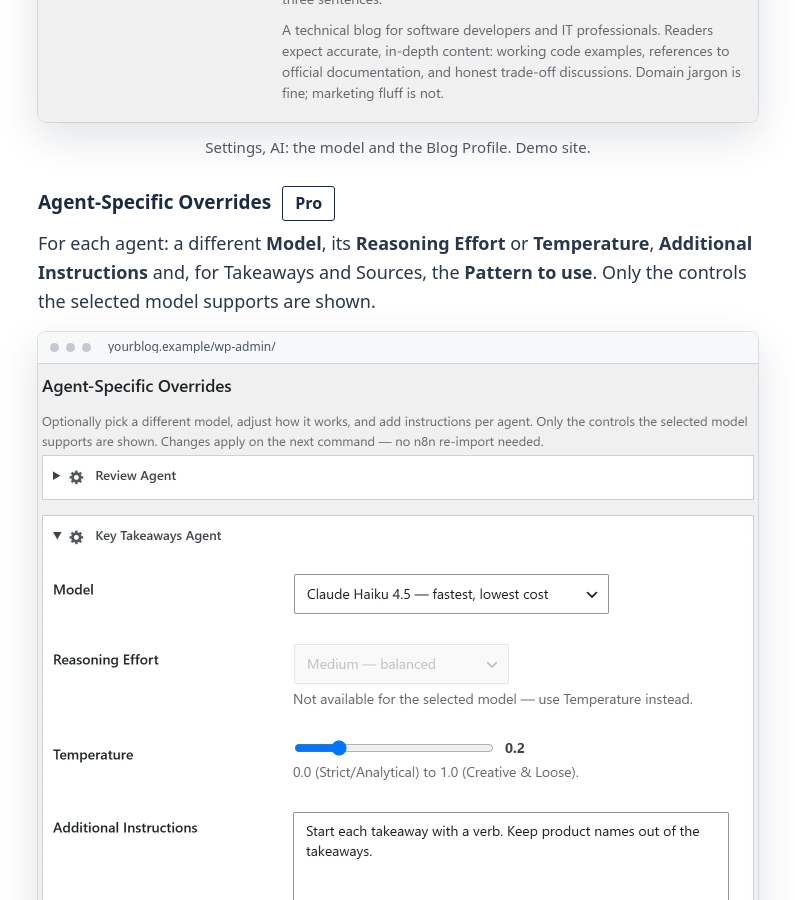
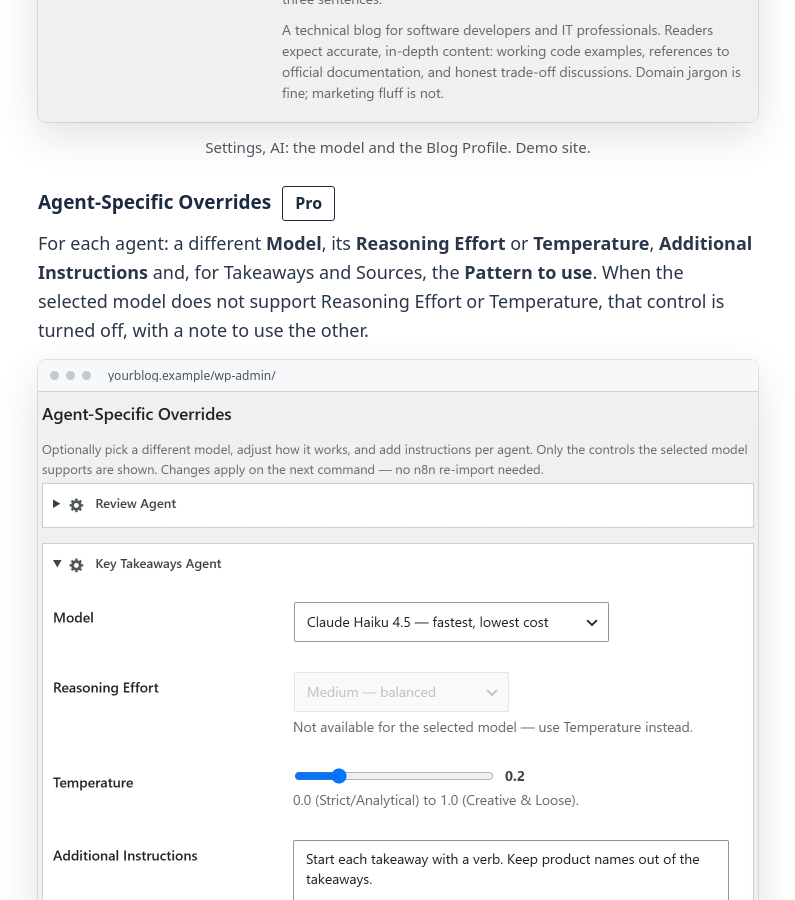
Before and after one commit to vincentheimann/postquality.com, a Jekyll site: the page built from features.md, in a window 1280 px wide and 900 px high, scrolled down 7662 px. Shown: the whole window, without its empty margins (90-885 px from the left). Built offline with Jekyll 4.4.1, drawn with Linux system fonts in a browser that asks for light colours.

Commit message:
fix(docs): phone crops only where the screen fits a phone, a true Overrides sentence, Pro marked in Using it
Review pass 1 (owner decision 2026-11-03): the six Post Reviews sections, AI
and Roles show their desktop capture on phones; their 8 phone crops (16
files) are removed, 5 stay. The Overrides paragraph says what its capture
shows: an unsupported control is turned off, with a note. The docs' Insert
into Post bullet marks Sources and the pattern as Pro. README: the drift
rule binds both pages; the Captures paragraph counts 13 desktop captures
and 5 phone crops.

Co-Authored-By: Claude Opus 5.5 <noreply@anthropic.com>

```diff
--- a/features.md
+++ b/features.md
@@ -34,37 +34,37 @@ What each part of Post Quality Manager does: the commands you run from Post Revi
 
 A score on four pillars, Structure, Readability, Engagement and Credibility, and the top edits to make. Its status follows the score: Ready to ship from 71, Needs revision from 41 to 70, Major revision at 40 or below.
 
-{% include screenshot.html src="feature-review" width="1440" height="758" phone="feature-review-phone" phone_width="762" phone_height="758" alt="A post's Review tab in Post Reviews: Needs revision, score 57; bars for Structure, Readability, Engagement and Credibility; three top edits, the first: cut the second anecdote, it delays the first instruction; buttons Open in Editor, Re-run Review and Re-run Rewrite." caption="A post's Review tab in Post Reviews. Demo posts, fictional scores." %}
+{% include screenshot.html src="feature-review" width="1440" height="758" alt="A post's Review tab in Post Reviews: Needs revision, score 57; bars for Structure, Readability, Engagement and Credibility; three top edits, the first: cut the second anecdote, it delays the first instruction; buttons Open in Editor, Re-run Review and Re-run Rewrite." caption="A post's Review tab in Post Reviews. Demo posts, fictional scores." %}
 
 ## Takeaways {#takeaways}
 
 The post's main points as a list, ready to insert into the post: three to five specific items, 25 words or fewer each. It also checks the takeaways block the post already has, if any.
 
-{% include screenshot.html src="feature-takeaways" width="1440" height="1082" phone="feature-takeaways-phone" phone_width="762" phone_height="1082" alt="A post's Takeaways tab: Needs revision, score 50; Block found and Position correct fail, the items are within the word limit and specific; one issue, the post has no Key Takeaways block; four rewritten items, the first: give each family member a private vault and share only the logins everyone needs; buttons Insert into Post and Re-run Takeaways." caption="The Takeaways tab, with Insert into Post. Demo posts, fictional scores." %}
+{% include screenshot.html src="feature-takeaways" width="1440" height="1082" alt="A post's Takeaways tab: Needs revision, score 50; Block found and Position correct fail, the items are within the word limit and specific; one issue, the post has no Key Takeaways block; four rewritten items, the first: give each family member a private vault and share only the logins everyone needs; buttons Insert into Post and Re-run Takeaways." caption="The Takeaways tab, with Insert into Post. Demo posts, fictional scores." %}
 
 ## Sources {{ pro }} {#sources}
 
 Finds the post's factual claims and checks whether each has a source, needs one or should be worded more cautiously; medical, financial and safety claims count as critical. It suggests sources you can insert at the end of the post.
 
-{% include screenshot.html src="feature-sources" width="1440" height="1428" phone="feature-sources-phone" phone_width="762" phone_height="1428" alt="A post's Sources tab: Needs revision, score 55; 3 claims, 1 sourced, 0 unsourced critical, 1 unsourced moderate, verdict needs sources; two claims without a source, one moderate and one low, each with its issue and a suggestion; three rewritten sources; buttons Insert into Post and Re-run Sources." caption="The Sources tab. Demo posts, fictional scores." %}
+{% include screenshot.html src="feature-sources" width="1440" height="1428" alt="A post's Sources tab: Needs revision, score 55; 3 claims, 1 sourced, 0 unsourced critical, 1 unsourced moderate, verdict needs sources; two claims without a source, one moderate and one low, each with its issue and a suggestion; three rewritten sources; buttons Insert into Post and Re-run Sources." caption="The Sources tab. Demo posts, fictional scores." %}
 
 ## SEO {{ pro }} {#seo}
 
 Checks the focus keyphrase and the meta description, and proposes new ones where they are weak or missing: two to four words for the keyphrase, 120 to 156 characters for the description. With Yoast SEO active, it reads the post's current ones first.
 
-{% include screenshot.html src="feature-seo" width="1440" height="914" phone="feature-seo-phone" phone_width="762" phone_height="914" alt="A post's SEO tab: Needs revision, score 55; keyphrase assessment weak, proposed keyphrase family password manager; meta description missing, a proposed one of 142 characters; button Re-run SEO." caption="The SEO tab. Demo posts, fictional scores." %}
+{% include screenshot.html src="feature-seo" width="1440" height="914" alt="A post's SEO tab: Needs revision, score 55; keyphrase assessment weak, proposed keyphrase family password manager; meta description missing, a proposed one of 142 characters; button Re-run SEO." caption="The SEO tab. Demo posts, fictional scores." %}
 
 ## Audit {{ pro }} {#audit}
 
 A review, a Takeaways check, a Sources check and an SEO check of the post in one run, scored like Review.
 
-{% include screenshot.html src="feature-audit" width="1440" height="1244" phone="feature-audit-phone" phone_width="762" phone_height="1244" alt="A post's Audit tab: Needs revision, score 58; its review part with bars for the four pillars, overall score 58 and three top edits; its takeaways part with the same checks as Takeaways and one issue." caption="The Audit tab, its review and takeaways parts. Demo posts, fictional scores." %}
+{% include screenshot.html src="feature-audit" width="1440" height="1244" alt="A post's Audit tab: Needs revision, score 58; its review part with bars for the four pillars, overall score 58 and three top edits; its takeaways part with the same checks as Takeaways and one issue." caption="The Audit tab, its review and takeaways parts. Demo posts, fictional scores." %}
 
 ## Rewrite {{ pro }} {#rewrite}
 
 Rewrites the post to improve its structure, readability and engagement while keeping its meaning, in line with your Blog Profile and Editorial Standards, and writes a new excerpt. The post is saved with the status Pending Review and the original stays in its revisions; Rewrite needs HTTPS on your site.
 
-{% include screenshot.html src="feature-rewrite" width="1440" height="740" phone="feature-rewrite-phone" phone_width="762" phone_height="740" alt="A post's History tab, newest first: Rewrite applied on November 1, 2026, then Audit 58, SEO 55, Sources 55, Takeaways 50 and Review 57, each Needs revision." caption="A post's History, a Rewrite applied on top. Demo posts, fictional scores." %}
+{% include screenshot.html src="feature-rewrite" width="1440" height="740" alt="A post's History tab, newest first: Rewrite applied on November 1, 2026, then Audit 58, SEO 55, Sources 55, Takeaways 50 and Review 57, each Needs revision." caption="A post's History, a Rewrite applied on top. Demo posts, fictional scores." %}
 
 ## Insert into Post {#insert-into-post}
 
@@ -86,13 +86,13 @@ Your plan, and the n8n webhook address and token, which you set on the n8n Workf
 
 The **Default Model** every agent uses, and your **Blog Profile** and **Editorial Standards**: a preset, or your own text under Custom, sent with your commands so reviews and rewrites fit your site. A table shows what each agent sends; a change applies on the next command, with no n8n re-import.
 
-{% include screenshot.html src="feature-ai" width="1440" height="1668" phone="feature-ai-phone" phone_width="772" phone_height="2156" alt="Settings, AI tab: AI Model with the Default Model Claude Sonnet 4.6; AI Prompts & Context with the Agnostic Scoring Framework note and the Blog Profile set to Technical / IT Blog, its preset text shown below." caption="Settings, AI: the model and the Blog Profile. Demo site." %}
+{% include screenshot.html src="feature-ai" width="1440" height="1668" alt="Settings, AI tab: AI Model with the Default Model Claude Sonnet 4.6; AI Prompts & Context with the Agnostic Scoring Framework note and the Blog Profile set to Technical / IT Blog, its preset text shown below." caption="Settings, AI: the model and the Blog Profile. Demo site." %}
 
 ### Agent-Specific Overrides {{ pro }} {#agent-specific-overrides}
 
-For each agent: a different **Model**, its **Reasoning Effort** or **Temperature**, **Additional Instructions** and, for Takeaways and Sources, the **Pattern to use**. Only the controls the selected model supports are shown.
+For each agent: a different **Model**, its **Reasoning Effort** or **Temperature**, **Additional Instructions** and, for Takeaways and Sources, the **Pattern to use**. When the selected model does not support Reasoning Effort or Temperature, that control is turned off, with a note to use the other.
 
-{% include screenshot.html src="feature-overrides" width="1440" height="1428" phone="feature-overrides-phone" phone_width="772" phone_height="1414" alt="Agent-Specific Overrides, the Key Takeaways Agent open: Model Claude Haiku 4.5, Reasoning Effort not available for that model, Temperature 0.2, two sentences of Additional Instructions, Pattern to use set to a pattern named Key takeaways box." caption="Agent-Specific Overrides for the Key Takeaways Agent. Demo site." %}
+{% include screenshot.html src="feature-overrides" width="1440" height="1428" phone="feature-overrides-phone" phone_width="772" phone_height="1414" alt="The Key Takeaways Agent open in Agent-Specific Overrides: Model Claude Haiku 4.5, Reasoning Effort not available for that model, Temperature 0.2, two sentences of Additional Instructions, Pattern to use set to a pattern named Key takeaways box." caption="Agent-Specific Overrides for the Key Takeaways Agent. Demo site." %}
 
 ## Automation {{ pro }} {#automation}
 
@@ -110,4 +110,4 @@ The **Monthly Quota**: how many manual AI actions each Author may run a month, 2
 
 What each WordPress role can do in the plugin: **View reviews**, **Run Review and Key Takeaways**, **Run paid agents**, **Manage agents** and **Manage settings**, applied to every user with that role. Roles that run the whole site, such as Administrator, keep everything, and a role with **Run paid agents** is not subject to the monthly quota.
 
-{% include screenshot.html src="feature-roles" width="1440" height="1014" phone="feature-roles-phone" phone_width="772" phone_height="1550" alt="Settings, Roles tab: a table of roles by View reviews, Run Review and Key Takeaways, Run paid agents, Manage agents and Manage settings; Administrator has every box ticked and locked, Editor all but Manage settings, Author the first two, Contributor View reviews only, Subscriber none." caption="Settings, Roles. Demo site." %}
+{% include screenshot.html src="feature-roles" width="1440" height="1014" alt="Settings, Roles tab: a table of roles by View reviews, Run Review and Key Takeaways, Run paid agents, Manage agents and Manage settings; Administrator has every box ticked and locked, Editor all but Manage settings, Author the first two, Contributor View reviews only, Subscriber none." caption="Settings, Roles. Demo site." %}
```
Also changed, not shown: docs.md (+1 -1 lines), README.md, assets/img/feature-ai-phone.png (deleted), assets/img/feature-ai-phone.webp (deleted), assets/img/feature-audit-phone.png (deleted), assets/img/feature-audit-phone.webp (deleted), assets/img/feature-review-phone.png (deleted), assets/img/feature-review-phone.webp (deleted), assets/img/feature-rewrite-phone.png (deleted), assets/img/feature-rewrite-phone.webp (deleted), assets/img/feature-roles-phone.png (deleted), assets/img/feature-roles-phone.webp (deleted), assets/img/feature-seo-phone.png (deleted), assets/img/feature-seo-phone.webp (deleted), 4 more files.
